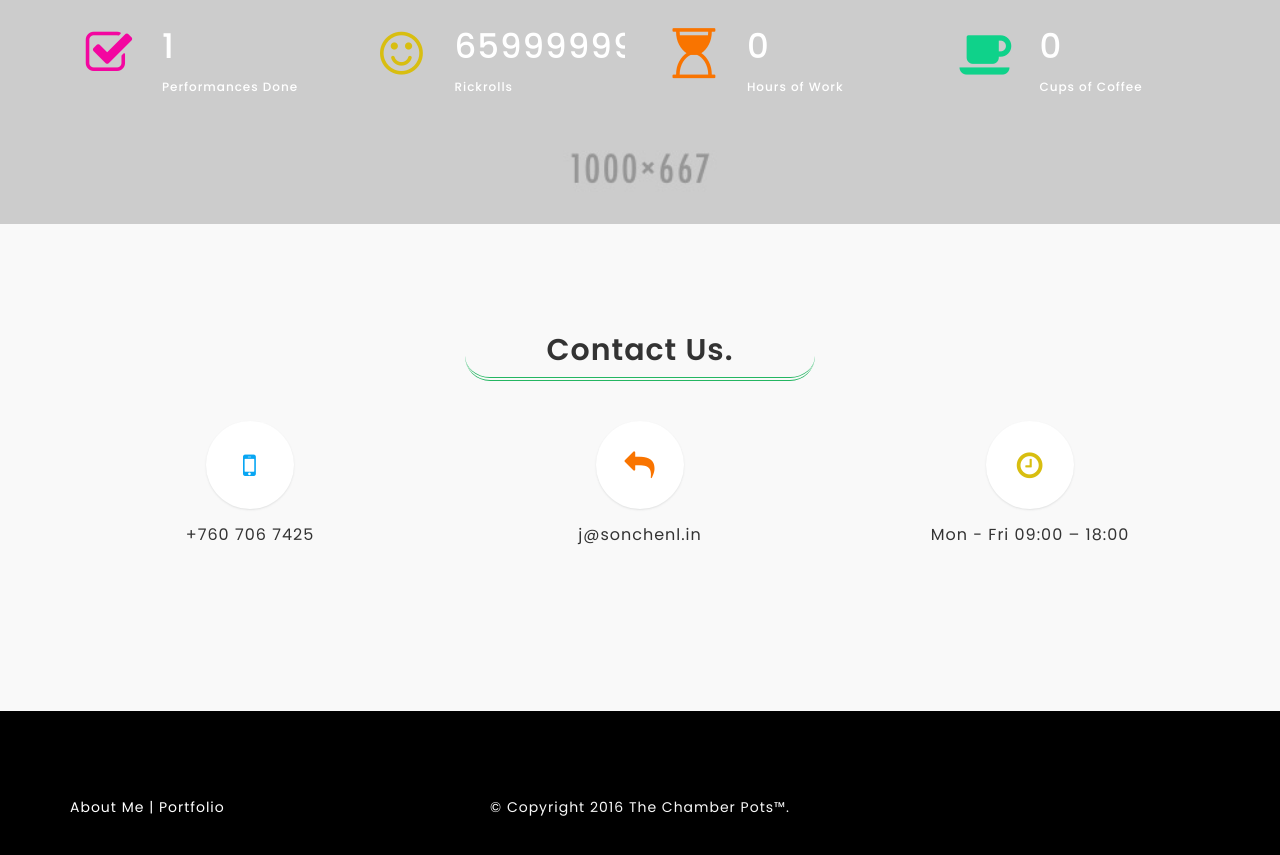
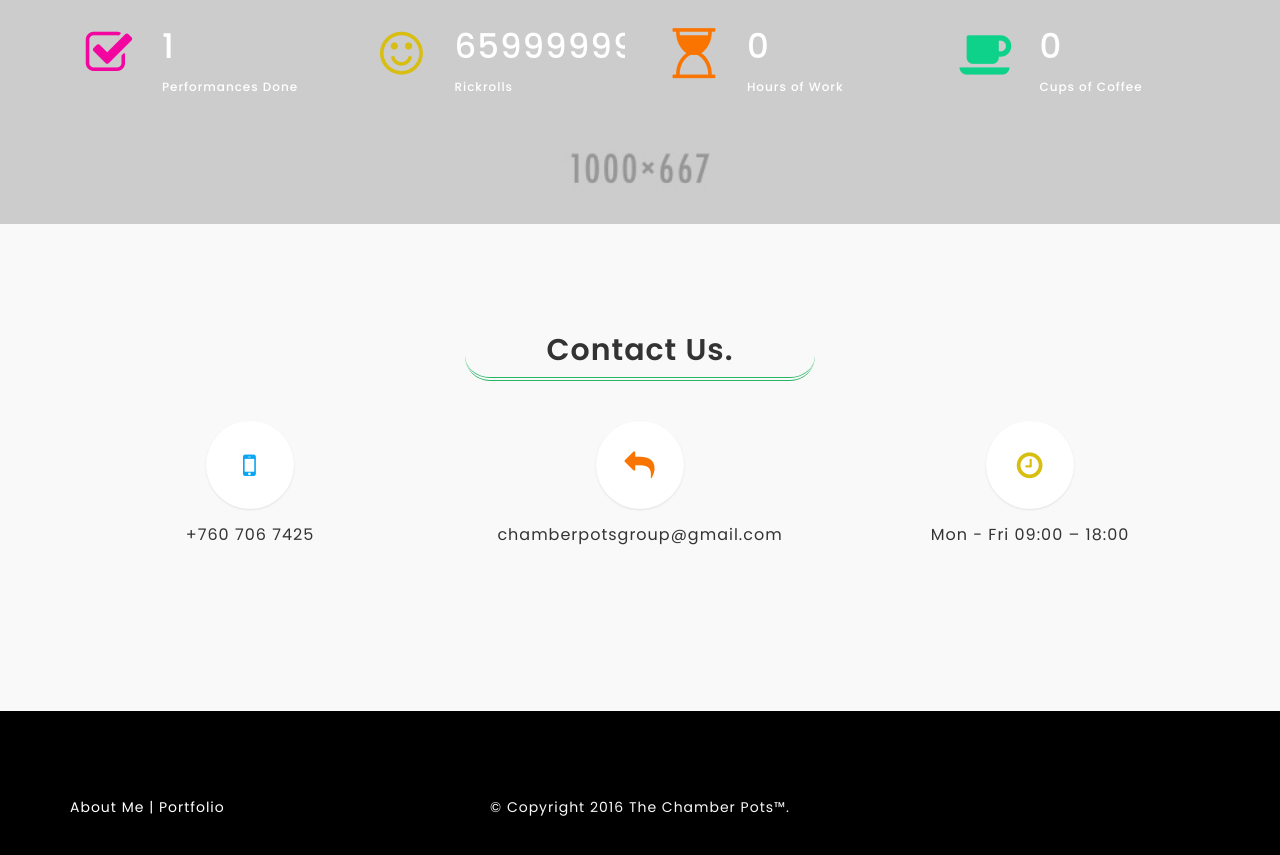
Before and after one commit to SanTechIT/litme.me, a plain HTML site: page index.html in a window 1280 px wide. Shown: the part 3525-4380 px from the top of the page. Drawn offline with Linux system fonts and the light colour scheme; some packages are replaced by stand-ins of ours.

Commit message:
email change

```diff
--- a/index.html
+++ b/index.html
@@ -361,7 +361,7 @@
                <div class="col-md-4 col-sm-4">
                 <div class="contact-us-detail">
                  <i class="fa fa-mail-reply color-5"></i>
-                  <p><a href="mailto:j@sonchenl.in">j@sonchenl.in</a></p>
+                  <p><a href="mailto:chamberpotsgroup@gmail.com">chamberpotsgroup@gmail.com</a></p>
                  </div>
                 </div>
 
```
